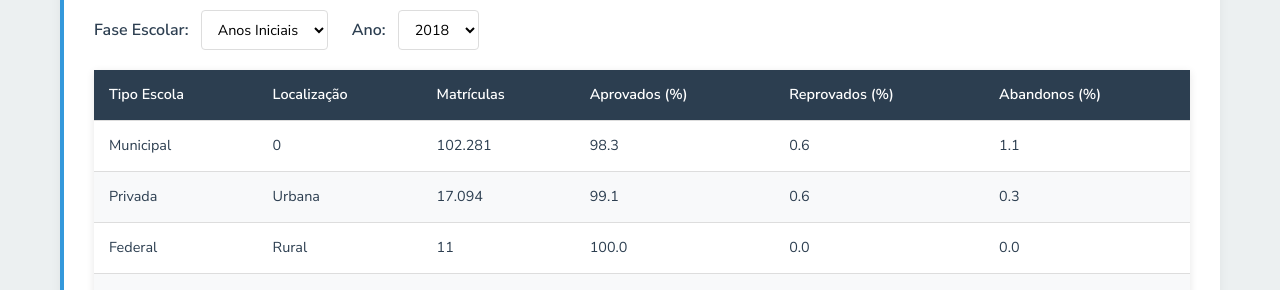
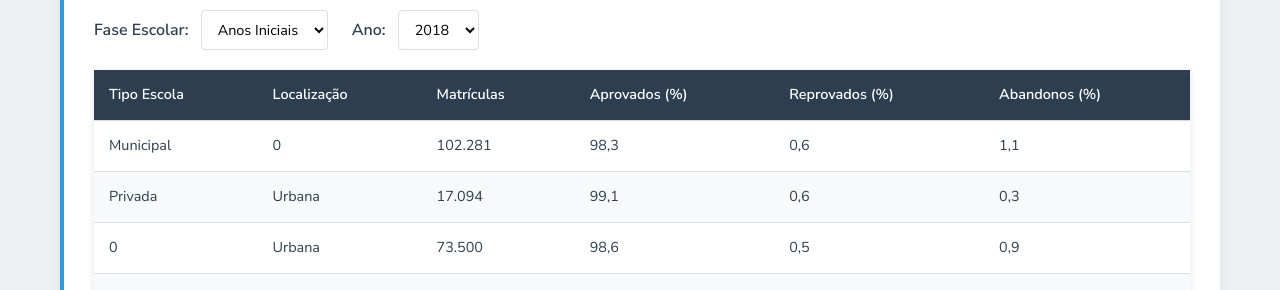
Before and after one commit to cicerodesousacardoso/Clusterizacao-Educacional-MA, a plain HTML site: page index.html in a window 1280 px wide. Shown: the part 505-795 px from the top of the page. Drawn offline with Linux system fonts and the light colour scheme.

Commit message:
Alterando a visuzalização

```diff
--- a/index.html
+++ b/index.html
@@ -570,8 +570,8 @@
     };
 
 async function carregarDados() {
-  const fase = document.getElementById("faseSelect").value; // "Anos_Iniciais" ou "Anos_Finais"
-  const ano = document.getElementById("anoSelect").value;   // ex: "2018"
+  const fase = document.getElementById("faseSelect").value;
+  const ano = document.getElementById("anoSelect").value;
   const container = document.getElementById("tabelaContainer");
 
   container.innerHTML = '<div class="spinner"></div>';
@@ -588,11 +588,8 @@ async function carregarDados() {
       return;
     }
 
-    // Filtra só os tipos de escola (dependencia_id) 1 a 4
-    const dadosFiltrados = dadosAno.filter(item => [1, 2, 3, 4].includes(item.dependencia_id));
-
-    // Monta tabela
-    let tabelaHTML = `<table class="tabela-dados" aria-live="polite" aria-label="Dados escolares">
+    // Monta tabela com verificação de valores nulos
+    let tabelaHTML = `<table class="tabela-dados">
       <thead>
         <tr>
           <th>Tipo Escola</th>
@@ -605,27 +602,33 @@ async function carregarDados() {
       </thead>
       <tbody>`;
 
-    dadosFiltrados.forEach(item => {
+    dadosAno.forEach(item => {
+      // Função auxiliar para tratar valores nulos
+      const formatValue = (value) => {
+        if (value === null || value === undefined) return '-';
+        if (typeof value === 'number') return value.toLocaleString('pt-BR');
+        return value;
+      };
+
       tabelaHTML += `
         <tr>
           <td>${tiposEscola[item.dependencia_id] || item.dependencia_id}</td>
           <td>${localizacao[item.localizacao_id] || item.localizacao_id}</td>
-          <td>${item.matriculas.toLocaleString('pt-BR')}</td>
-          <td>${item.aprovados.toFixed(1)}</td>
-          <td>${item.reprovados.toFixed(1)}</td>
-          <td>${item.abandonos.toFixed(1)}</td>
+          <td>${formatValue(item.matriculas)}</td>
+          <td>${formatValue(item.aprovados)}</td>
+          <td>${formatValue(item.reprovados)}</td>
+          <td>${formatValue(item.abandonos)}</td>
         </tr>`;
     });
 
     tabelaHTML += `</tbody></table>`;
+    container.innerHTML = tabelaHTML;
 
-    container.innerHTML = tabelaHTML;
   } catch (error) {
-    container.innerHTML = `<p style="color: var(--accent); font-weight: 700;">Erro ao carregar os dados: ${error.message}</p>`;
-    console.error(error);
+    container.innerHTML = `<p style="color: var(--accent);">Erro ao carregar dados: ${error.message}</p>`;
+    console.error("Detalhes do erro:", error);
   }
 }
-
 
     document.addEventListener('DOMContentLoaded', () => {
       carregarDados();
```
